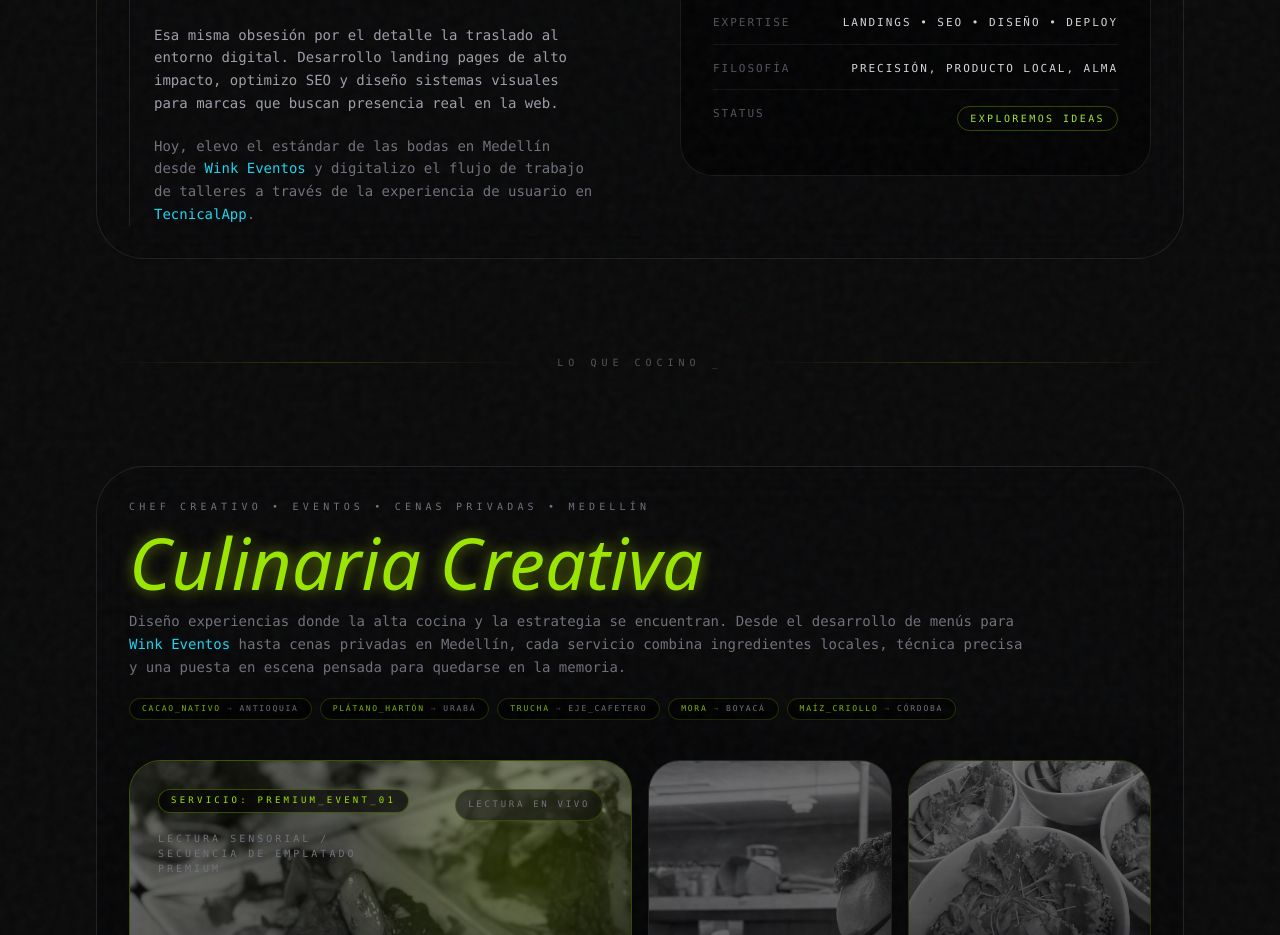
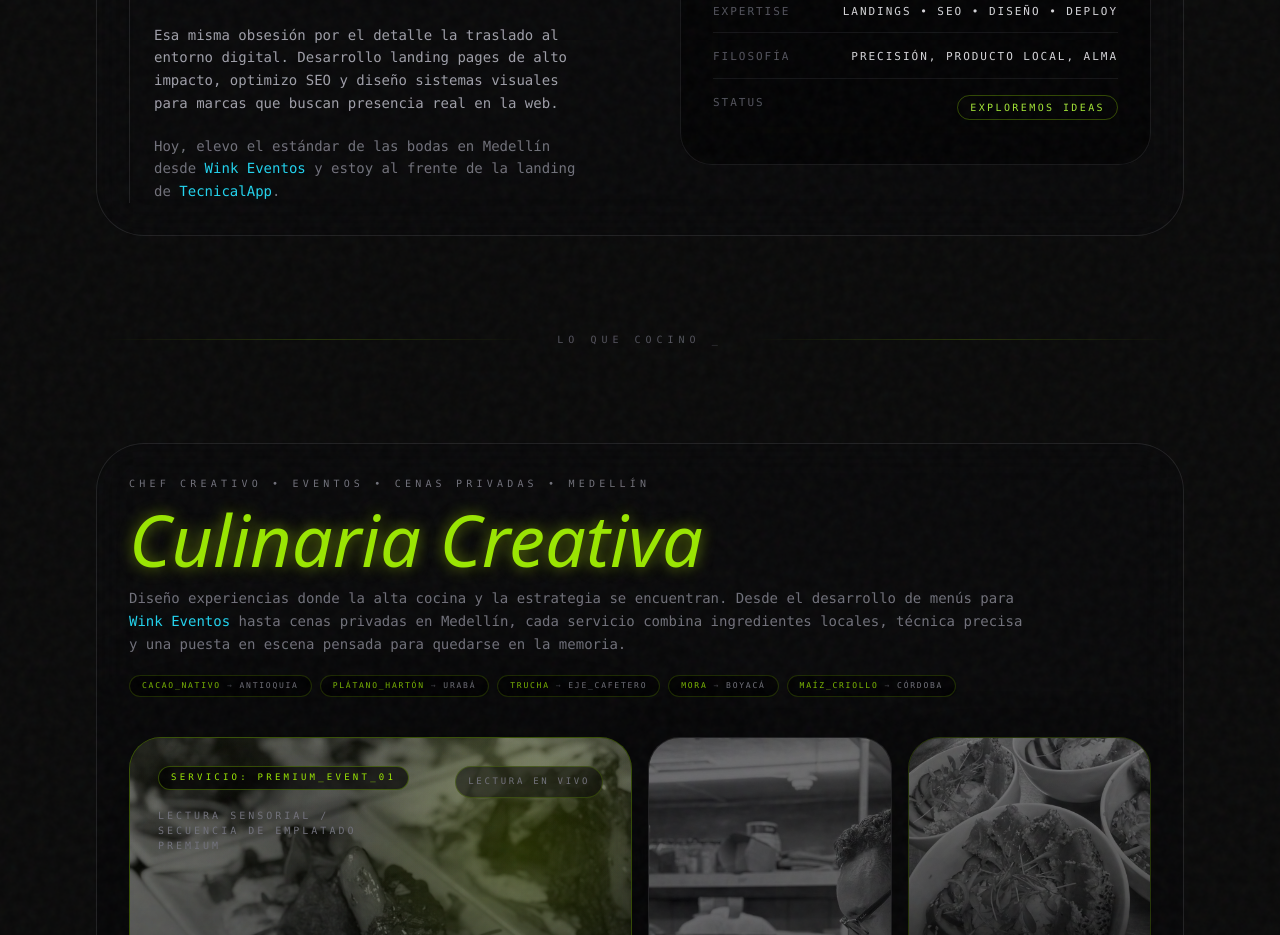
Before and after one commit to Monsterchef-git/my-vibe-site, a Next.js app: page / in a window 1280 px wide. Shown: the part 1240-2175 px from the top of the page. Built offline with nearby package versions, Linux system fonts and the light colour scheme; no server answers.

Commit message:
Update TecnicalApp about copy

```diff
--- a/src/app/page.tsx
+++ b/src/app/page.tsx
@@ -156,8 +156,7 @@ export default function Home() {
               </p>
               <p className="font-mono text-sm leading-relaxed text-zinc-500">
                 Hoy, elevo el estándar de las bodas en <MonoToken kind="location">Medellín</MonoToken> desde{' '}
-                <MonoToken kind="project">Wink Eventos</MonoToken> y digitalizo el flujo de trabajo
-                de talleres a través de la experiencia de usuario en{' '}
+                <MonoToken kind="project">Wink Eventos</MonoToken> y estoy al frente de la landing de{' '}
                 <MonoToken kind="project">TecnicalApp</MonoToken>.
               </p>
             </div>
```
